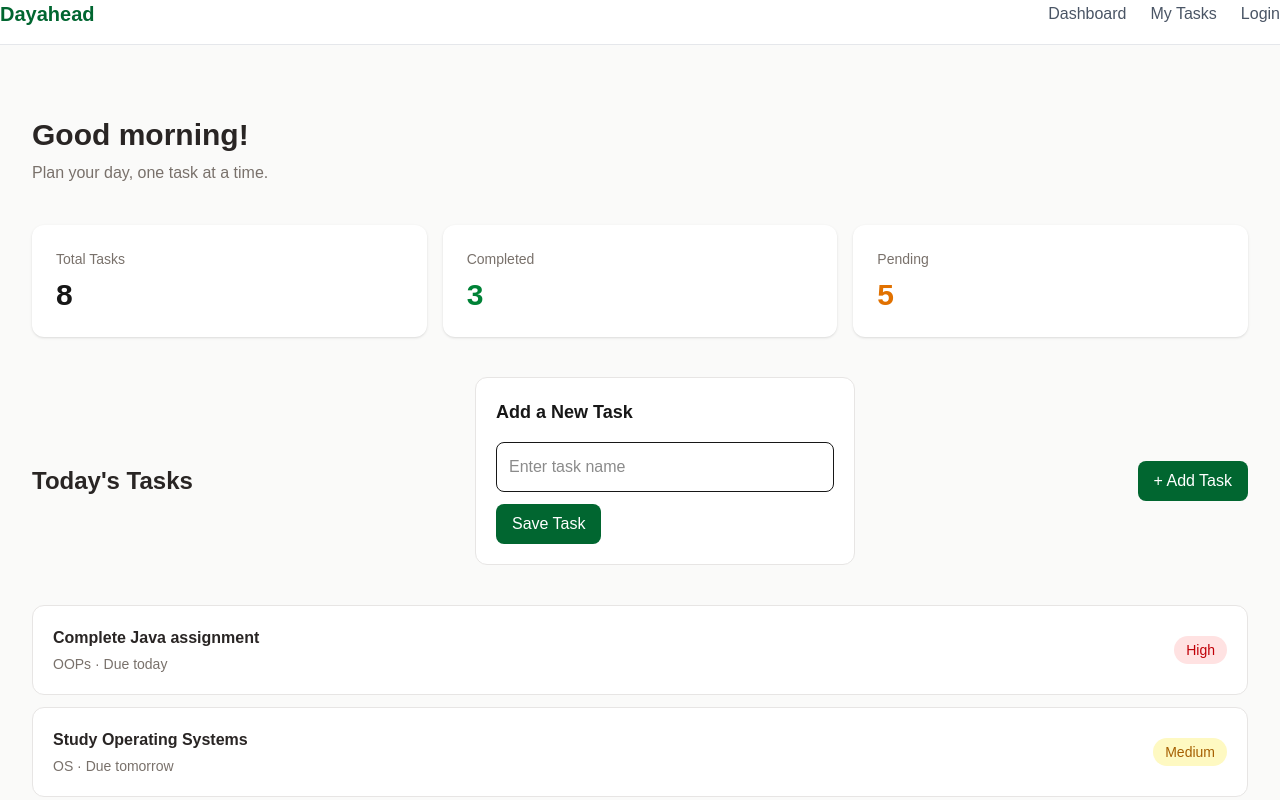
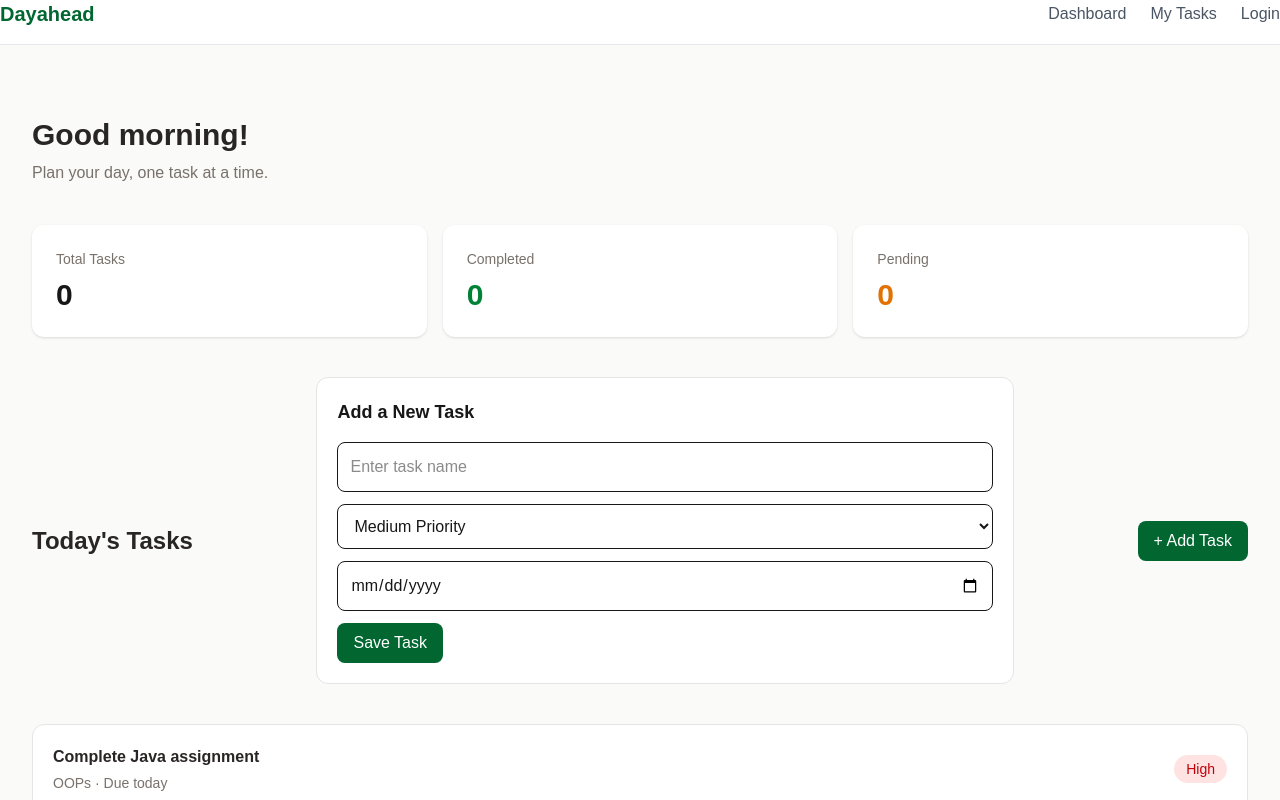
Before and after one commit to thushara-bajimar/Dayahead, a Next.js app: page / in a window 1280 px wide. Both pictures are taken after a click on the button "+ Add Task". Shown: the top 800 px of the page. Built offline with nearby package versions, Linux system fonts and the light colour scheme.

Commit message:
Dynamic task count

```diff
--- a/app/page.js
+++ b/app/page.js
@@ -8,6 +8,17 @@ export default function Home() {
 
   const [taskName, setTaskName] = useState("");
   const [addedTasks, setAddedTasks] = useState([]);
+
+  const [priority, setPriority] = useState("Medium");
+  const [deadline, setDeadline] = useState("");
+
+  const totalTasks = addedTasks.length;
+
+const completedTasks = addedTasks.filter(
+  (task) => task.completed
+).length;
+
+const pendingTasks = totalTasks - completedTasks;
   return (
     <>
       <header className="flex items-center justify-between border-b border-gray-200 pb-4">
@@ -32,17 +43,17 @@ export default function Home() {
         <section className="grid grid-cols-1 gap-4 sm:grid-cols-3">
           <div className="rounded-xl bg-white p-6 shadow-sm">
             <p className="text-sm text-stone-500">Total Tasks</p>
-            <h2 className="mt-2 text-3xl font-bold">8</h2>
+            <h2 className="mt-2 text-3xl font-bold">{totalTasks}</h2>
           </div>
 
           <div className="rounded-xl bg-white p-6 shadow-sm">
             <p className="text-sm text-stone-500">Completed</p>
-            <h2 className="mt-2 text-3xl font-bold text-green-700">3</h2>
+            <h2 className="mt-2 text-3xl font-bold text-green-700">{completedTasks}</h2>
           </div>
 
           <div className="rounded-xl bg-white p-6 shadow-sm">
             <p className="text-sm text-stone-500">Pending</p>
-            <h2 className="mt-2 text-3xl font-bold text-amber-600">5</h2>
+            <h2 className="mt-2 text-3xl font-bold text-amber-600">{pendingTasks}</h2>
           </div>
         </section>
         <section className="mt-10">
@@ -65,12 +76,39 @@ export default function Home() {
                   onChange={(e) => setTaskName(e.target.value)}
                 />
 
+                <select
+                  value={priority}
+                  onChange={(e) => setPriority(e.target.value)}
+                  className="mb-3 w-full rounded-lg border p-3"
+                >
+                  <option value="High">High Priority</option>
+                  <option value="Medium">Medium Priority</option>
+                  <option value="Low">Low Priority</option>
+                </select>
+
+                <input
+                  type="date"
+                  value={deadline}
+                  onChange={(e) => setDeadline(e.target.value)}
+                  className="mb-3 w-full rounded-lg border p-3"
+                />
+
                 <button
                   onClick={() => {
                     if (taskName.trim() === "") return;
 
-                    setAddedTasks([...addedTasks, taskName]);
+                    setAddedTasks([
+                      ...addedTasks,
+                      {
+                        name: taskName,
+                        priority: priority,
+                        deadline: deadline,
+                        completed: false
+                      }
+                    ]);
                     setTaskName("");
+                    setPriority("Medium");
+                    setDeadline("");
                     setShowForm(false);
                   }}
                   className="rounded-lg bg-green-800 px-4 py-2 text-white"
@@ -135,17 +173,36 @@ export default function Home() {
               </span>
             </div>
           </div>
+
           {addedTasks.map((task, index) => (
             <div
               key={index}
               className="mt-3 rounded-xl border border-stone-200 bg-white p-5"
             >
               <h3 className="font-semibold text-stone-800">
-                {task}
+                {task.name}
               </h3>
-              <p className="mt-1 text-sm text-green-700">
-                Newly added
+              <p className="mt-1 text-sm text-stone-500">
+                {task.deadline ? `Due: ${task.deadline}` : "No deadline"}
               </p>
+
+              <p className="mt-1 text-sm font-medium">
+                {task.priority} Priority
+              </p>
+              <button
+                onClick={() => {
+                  setAddedTasks(
+                    addedTasks.map((item, i) =>
+                      i === index
+                        ? { ...item, completed: !item.completed }
+                        : item
+                    )
+                  );
+                }}
+                className="mt-3 rounded-lg bg-green-100 px-3 py-2 text-sm text-green-800"
+              >
+                {task.completed ? "Completed ✓" : "Mark as Completed"}
+              </button>
             </div>
           ))}
         </section>
```
